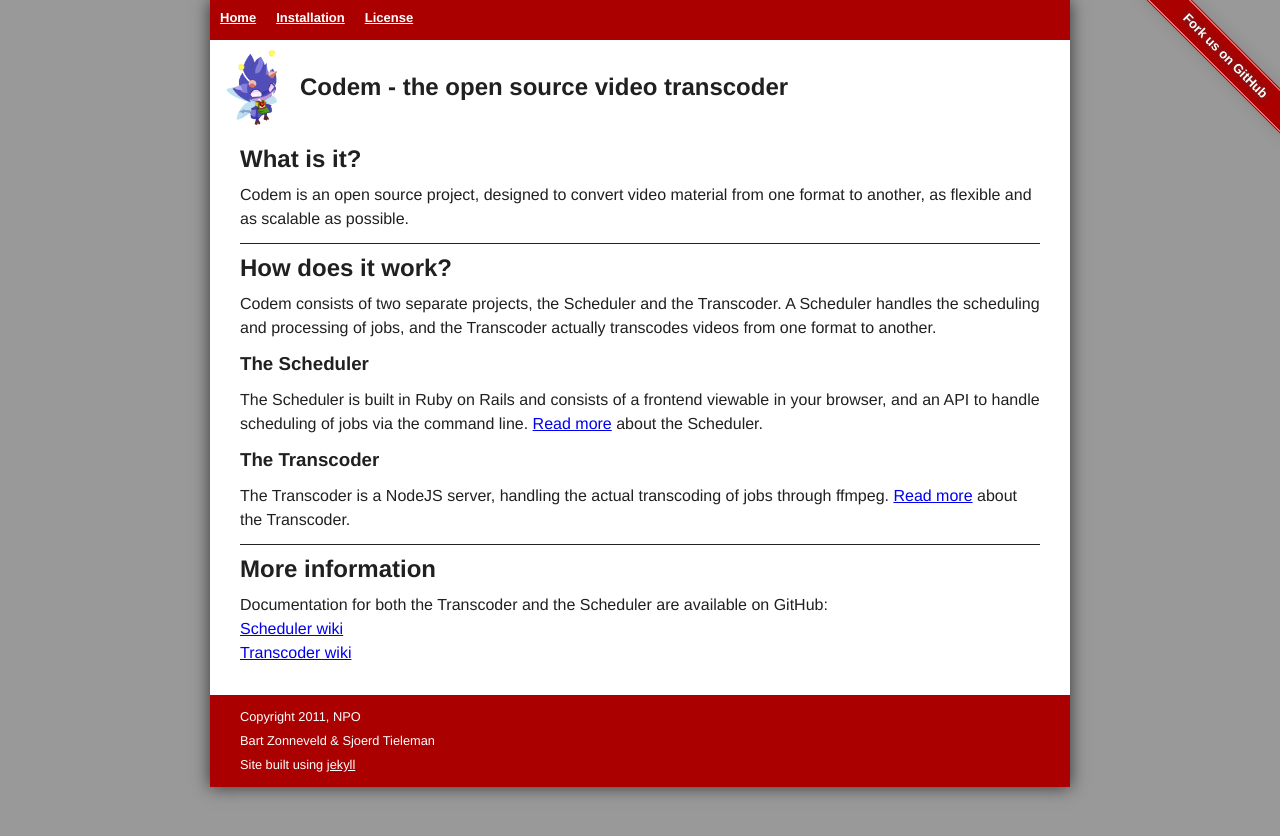
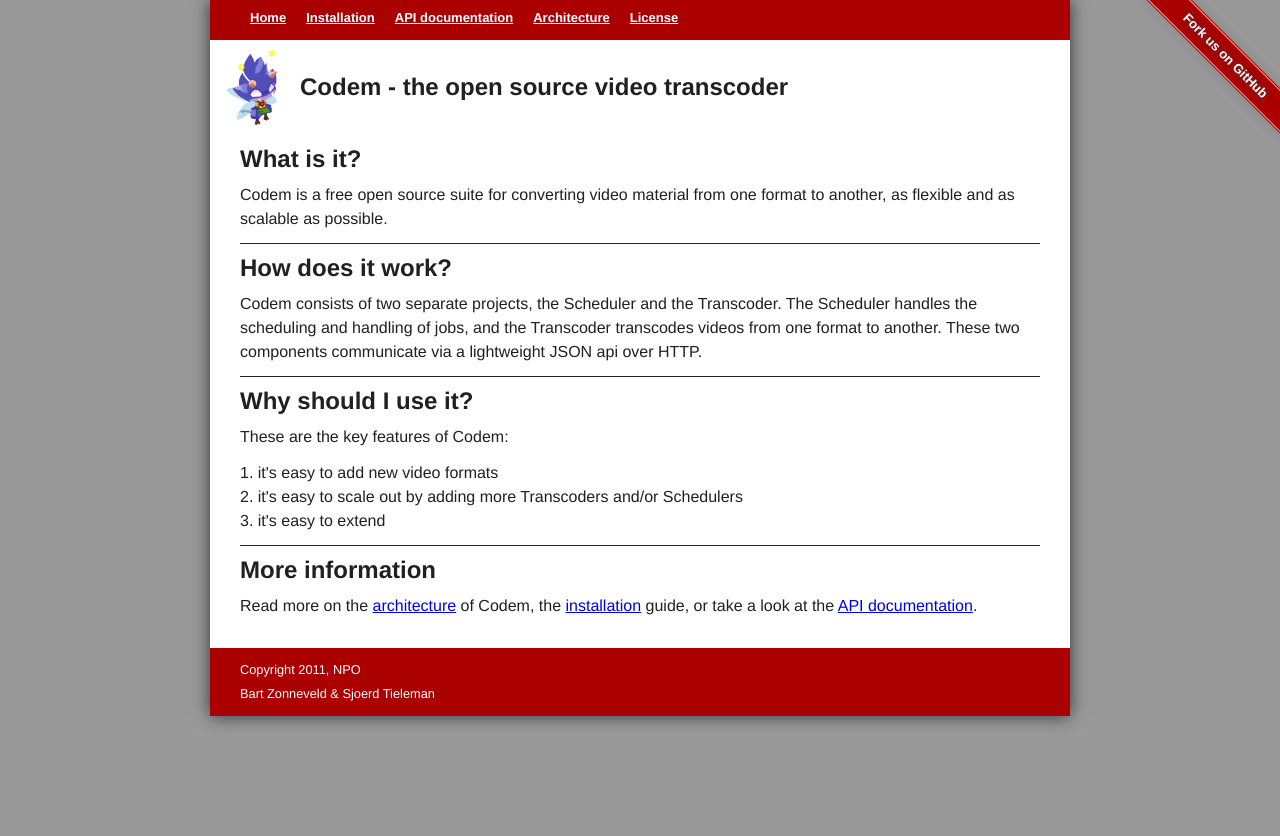
Before and after one commit to madebyhiro/codem, a Jekyll site: the page built from index.html, in a window 1280 px wide. Shown: the top 836 px of the page. Built offline with Jekyll 4.4.1, drawn with Linux system fonts in a browser that asks for light colours.

Commit message:
Updated docs
Moved pages into directories

Added installation instructions

Added name of license

Typo in intro

```diff
--- a/_includes/footer.html
+++ b/_includes/footer.html
@@ -1,7 +1,6 @@
 <footer>
   <section class="copyright">
     Copyright 2011, NPO<br/>
-    Bart Zonneveld & Sjoerd Tieleman<br/>
-    Site built using <a href="https://github.com/mojombo/jekyll/">jekyll</a>
+    Bart Zonneveld & Sjoerd Tieleman
   </section>
 </footer>
--- a/_includes/nav.html
+++ b/_includes/nav.html
@@ -1,7 +1,9 @@
 <nav>
   <ol>
-    <li><a href="index.html">Home</a></li>
-    <li><a href="installation.html">Installation</a></li>
-    <li><a href="license.html">License</a></li>
+    <li><a href="/index.html">Home</a></li>
+    <li><a href="/installation/">Installation</a></li>
+    <li><a href="/api/">API documentation</a></li>
+    <li><a href="/architecture/">Architecture</a></li>
+    <li><a href="/license.html">License</a></li>
   </ol>
 </nav>
--- a/_layouts/default.html
+++ b/_layouts/default.html
@@ -1,8 +1,9 @@
 <!DOCTYPE html>
 <html>
   <head>
+    <meta charset='utf-8'>
     <title>{{ page.title }}</title>
-    <link href="stylesheets/site.css" media="screen" rel="stylesheet" type="text/css" />
+    <link href="/stylesheets/site.css" media="screen" rel="stylesheet" type="text/css" />
 
     <script type="text/javascript">
       var _gaq = _gaq || [];
@@ -23,7 +24,7 @@
       {% include nav.html %}
 
       <div class="logo">
-        <a href="index.html"><img src="images/codem.png" alt="Codem"></a>
+        <a href="index.html"><img src="/images/codem.png" alt="Codem"></a>
         <h1>{{ page.title }}</h1>
       </div>
 
--- /dev/null
+++ b/api/index.html
@@ -0,0 +1,4 @@
+---
+title: API documentation
+layout: default
+---
--- /dev/null
+++ b/architecture/index.html
@@ -0,0 +1,4 @@
+---
+title: Architecture of Codem
+layout: default
+---
--- a/index.html
+++ b/index.html
@@ -4,32 +4,31 @@ layout: default
 ---
 <h2>What is it?</h2>
 <p>
-  Codem is an open source project, designed to convert video material from one format to another, as flexible and as scalable as possible.
+  Codem is a free open source suite for converting video material from one format to another, as flexible and as scalable as possible.
 </p>
 
 <hr/>
 
 <h2>How does it work?</h2>
 <p>
-  Codem consists of two separate projects, the Scheduler and the Transcoder. A Scheduler handles the scheduling and processing of jobs, and the Transcoder actually transcodes videos from one format to another.
-</p>
-<h3>The Scheduler</h3>
-<p>
-  The Scheduler is built in Ruby on Rails and consists of a frontend viewable in your browser, and an API to handle scheduling of jobs via the command line.
-  <a href="scheduler.html">Read more</a> about the Scheduler.
-</p>
-<h3>The Transcoder</h3>
-<p>
-  The Transcoder is a NodeJS server, handling the actual transcoding of jobs through ffmpeg.
-  <a href="transcoder.html">Read more</a> about the Transcoder.
+  Codem consists of two separate projects, the Scheduler and the Transcoder. The Scheduler handles the scheduling and handling of jobs, and the Transcoder transcodes videos from one format to another. These two components communicate via a lightweight JSON api over HTTP.
 </p>
 
+<hr/>
+
+<h2>Why should I use it?</h2>
+<p>
+	These are the key features of Codem:
+	<ol class="in">
+		<li>it's easy to add new video formats</li>
+		<li>it's easy to scale out by adding more Transcoders and/or Schedulers</li>
+		<li>it's easy to extend</li>
+	</ol>
+</p>
 
 <hr/>
 
 <h2>More information</h2>
 <p>
-  Documentation for both the Transcoder and the Scheduler are available on GitHub:<br/>
-  <a href="https://github.com/NPO/codem-schedule/wiki">Scheduler wiki</a><br/>
-  <a href="https://github.com/NPO/codem-transcode/wiki">Transcoder wiki</a><br/>
+	Read more on the <a href="architecture/">architecture</a> of Codem, the <a href="installation/">installation</a> guide, or take a look at the <a href="api/">API documentation</a>.
 </p>
--- a/installation.html
+++ /dev/null
@@ -1,4 +0,0 @@
----
-title: Installation of Codem
-layout: default
----
--- a/license.html
+++ b/license.html
@@ -2,6 +2,10 @@
 title: License
 layout: default
 ---
+<p>
+	Codem is released under the MIT license.
+</p>
+
 <p>
   Copyright (c) 2011 Nederlandse Publieke Omroep, Sjoerd Tieleman, Bart Zonneveld
 </p>
--- a/stylesheets/site.css
+++ b/stylesheets/site.css
@@ -32,12 +32,13 @@ p {
 }
 
 nav {
-	width:860px;
+	width:800px;
 	max-width:860px;
 	position:absolute;
 	background-color:#a00;
 	height:40px;
 	margin:-30px;
+	padding:0 30px;
 }
 
 nav ol {
@@ -130,3 +131,7 @@ footer {
 footer a {
 	color:white;
 }
+
+ol.in, ul.in {
+	list-style-position:inside;
+}
```
Also changed, not shown: installation/index.html (added, +109 -0 lines), architecture/scheduler.html (renamed from scheduler.html), architecture/transcoder.html (renamed from transcoder.html).
